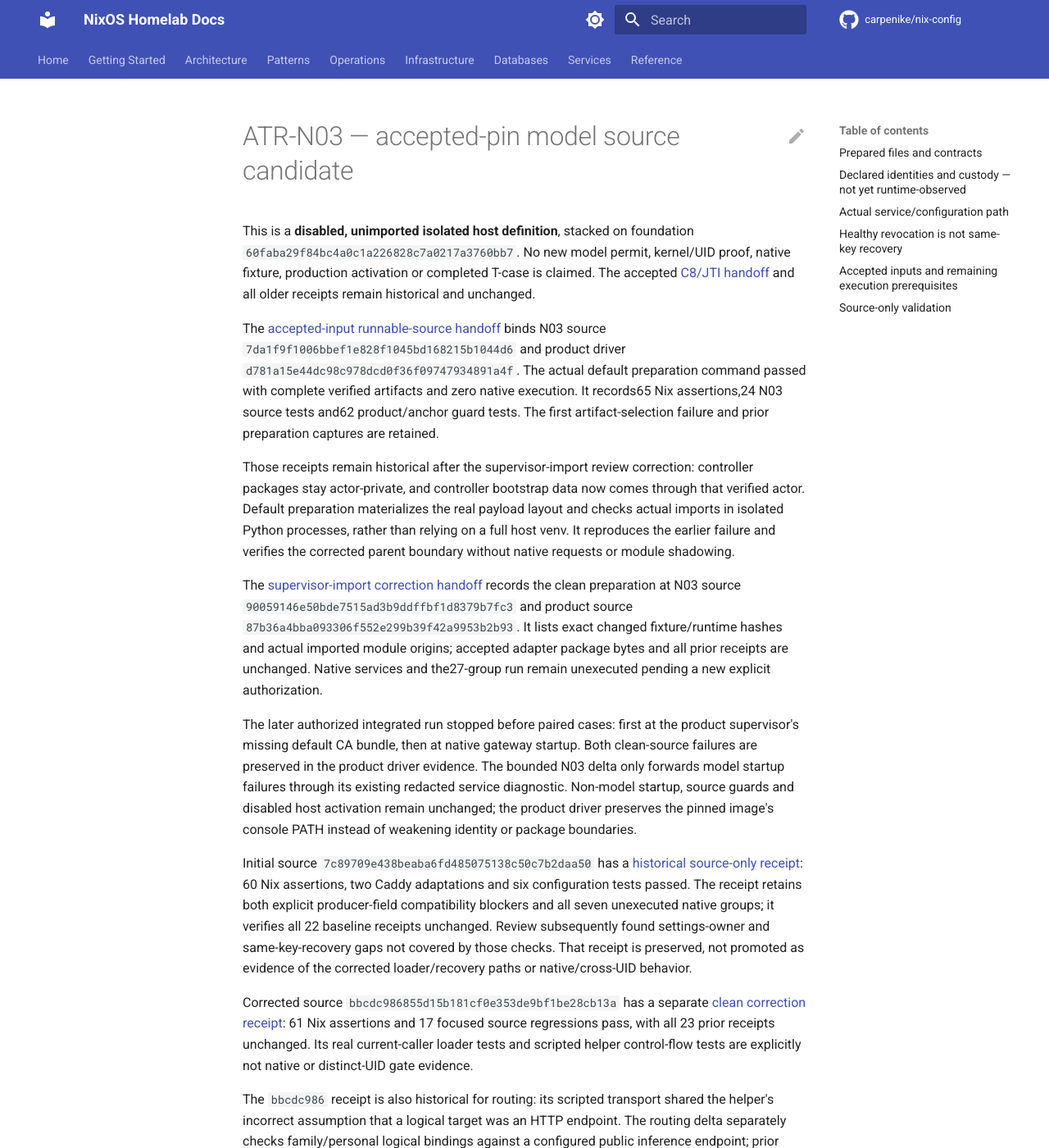
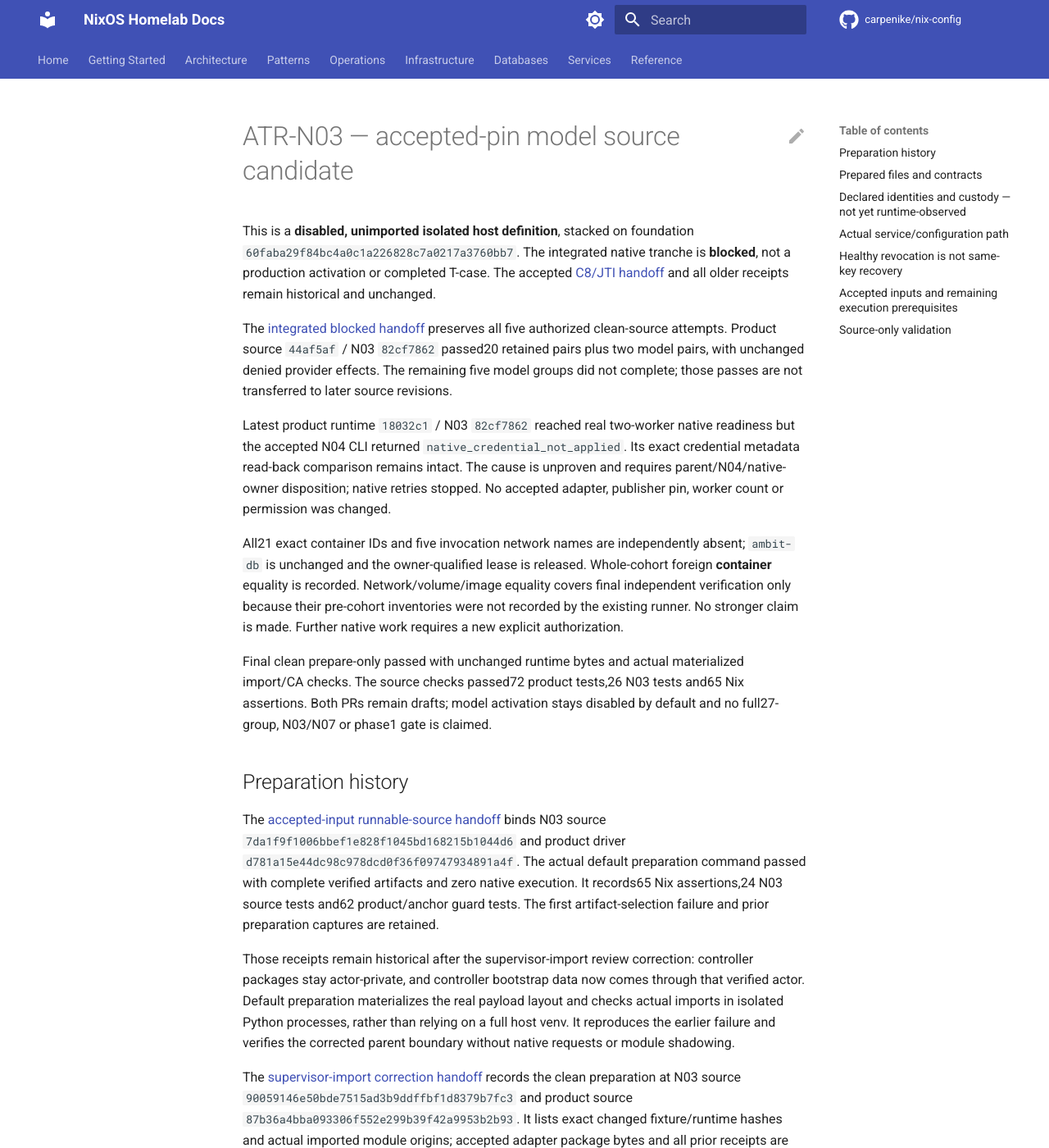
Before and after one commit to carpenike/nix-config, an MkDocs documentation site: the page built from docs/services/atrium-model-preparation.md, in a window 1280 px wide and 1400 px high. Shown: the whole window at 82% size. Built offline with MkDocs 1.6.1 and Material for MkDocs 9.7.7, drawn with Linux system fonts in a browser that asks for light colours; comment, search, counter and statistics services are not loaded; some of the changed text lies outside the part shown.

Commit message:
test(ATR-N03): mirror bounded native failures and cleanup
Mirror all five clean integrated attempts, source-only preparation, exact cleanup and blocked N03/N07 handoff. Earlier44af5af/82cf7862 passed20+2; latest18032c1/82cf7862 stopped at actual N04 native_credential_not_applied. No source transfer/full27 claim, native retry or producer/permission change. Model activation remains default-off and the owner-qualified lease is released.

Co-authored-by: Copilot <223556219+Copilot@users.noreply.github.com>
Copilot-Session: 1e5e7d6d-a45a-4ac0-9fb1-9bf14b3658cb

```diff
--- a/docs/services/atrium-model-preparation.md
+++ b/docs/services/atrium-model-preparation.md
@@ -1,10 +1,36 @@
 # ATR-N03 — accepted-pin model source candidate
 
 This is a **disabled, unimported isolated host definition**, stacked on foundation
-`60faba29f84bc4a0c1a226828c7a0217a3760bb7`. No new model permit, kernel/UID
-proof, native fixture, production activation or completed T-case is claimed.
+`60faba29f84bc4a0c1a226828c7a0217a3760bb7`. The integrated native tranche is
+**blocked**, not a production activation or completed T-case.
 The accepted [C8/JTI handoff](../../tests/atrium_n03/results/n03-c8-native-6fac02ef-handoff.json)
 and all older receipts remain historical and unchanged.
+
+The [integrated blocked handoff](../../tests/atrium_n03/results/ATR-N03-N07-model-native-blocked-handoff.json)
+preserves all five authorized clean-source attempts. Product source `44af5af` /
+N03 `82cf7862` passed20 retained pairs plus two model pairs, with unchanged denied
+provider effects. The remaining five model groups did not complete; those passes
+are not transferred to later source revisions.
+
+Latest product runtime `18032c1` / N03 `82cf7862` reached real two-worker native
+readiness but the accepted N04 CLI returned `native_credential_not_applied`.
+Its exact credential metadata read-back comparison remains intact. The cause is
+unproven and requires parent/N04/native-owner disposition; native retries stopped.
+No accepted adapter, publisher pin, worker count or permission was changed.
+
+All21 exact container IDs and five invocation network names are independently
+absent; `ambit-db` is unchanged and the owner-qualified lease is released.
+Whole-cohort foreign **container** equality is recorded. Network/volume/image
+equality covers final independent verification only because their pre-cohort
+inventories were not recorded by the existing runner. No stronger claim is made.
+Further native work requires a new explicit authorization.
+
+Final clean prepare-only passed with unchanged runtime bytes and actual
+materialized import/CA checks. The source checks passed72 product tests,26 N03
+tests and65 Nix assertions. Both PRs remain drafts; model activation stays
+disabled by default and no full27-group, N03/N07 or phase1 gate is claimed.
+
+## Preparation history
 
 The [accepted-input runnable-source handoff](../../tests/atrium_n03/results/ATR-N03-N07-models-runnable-handoff.json)
 binds N03 source `7da1f9f1006bbef1e828f1045bd168215b1044d6` and product driver
@@ -25,8 +51,8 @@ records the clean preparation at N03 source
 `90059146e50bde7515ad3b9ddffbf1d8379b7fc3` and product source
 `87b36a4bba093306f552e299b39f42a9953b2b93`. It lists exact changed fixture/runtime
 hashes and actual imported module origins; accepted adapter package bytes and all
-prior receipts are unchanged. Native services and the27-group run remain
-unexecuted pending a new explicit authorization.
+prior receipts are unchanged. At that checkpoint, native services and the27-group
+run were unexecuted pending a new explicit authorization.
 
 The later authorized integrated run stopped before paired cases: first at the
 product supervisor's missing default CA bundle, then at native gateway startup.
```
Also changed, not shown: 10 other files.
